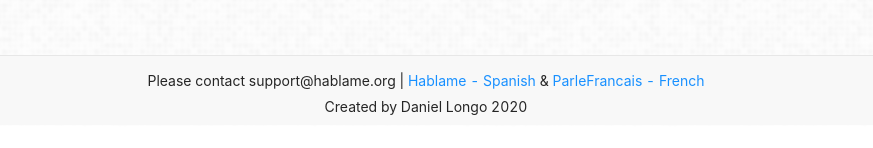
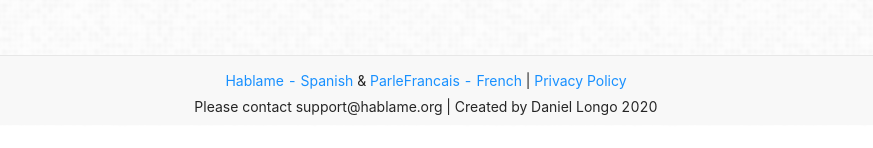
Before and after one commit to DanielLongo/Hablame, a React (Create React App) app: page / in a window 1280 px wide. Shown: the part 675-823 px from the top of the page, without its empty margins (214-1087 px from the left). Built offline with nearby package versions, Linux system fonts and the light colour scheme; what mic-recorder-to-mp3 would draw is missing.

Commit message:
automated updates

```diff
--- a/src/components/custom_footer.js
+++ b/src/components/custom_footer.js
@@ -28,10 +28,10 @@ class CustomFooter extends Component {
                 <div style={style}>
                     <p
                         style={{marginTop:"-.5%"}}
-                    >Please contact support@hablame.org | <a href={"https://hablame.org/"}>Hablame - Spanish</a> & <a href={"https://parlefrancais.org/"}>ParleFrancais - French</a></p>
+                    > <a href={"https://hablame.org/"}>Hablame - Spanish</a> & <a href={"https://parlefrancais.org/"}>ParleFrancais - French</a> | <a href={"privacy.html"}>Privacy Policy</a></p>
                     <p style={{marginTop:"-.8%"}}
                     />
-                    <p>Created by Daniel Longo 2020</p>
+                    <p> Please contact support@hablame.org | Created by Daniel Longo 2020</p>
                 </div>
             </div>
         )
```
